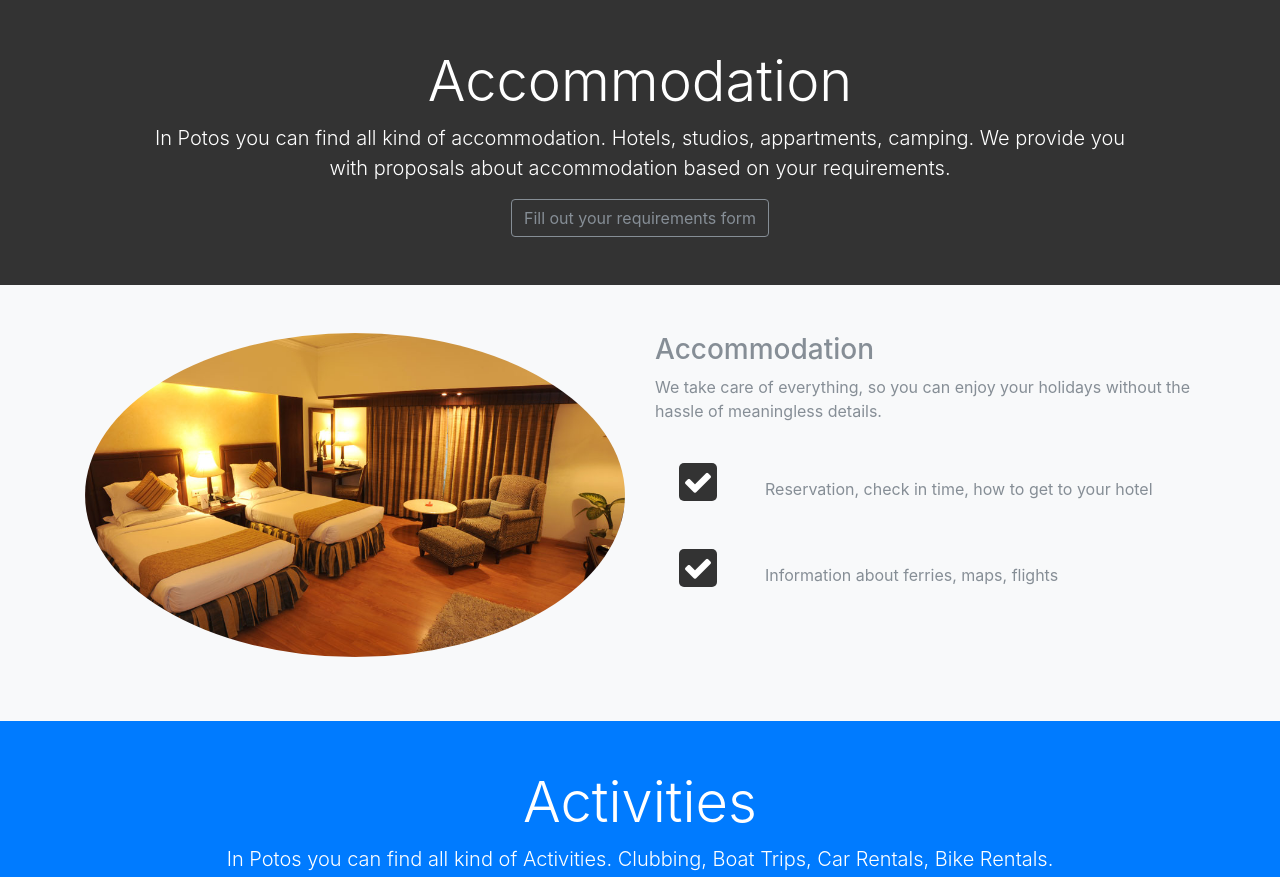
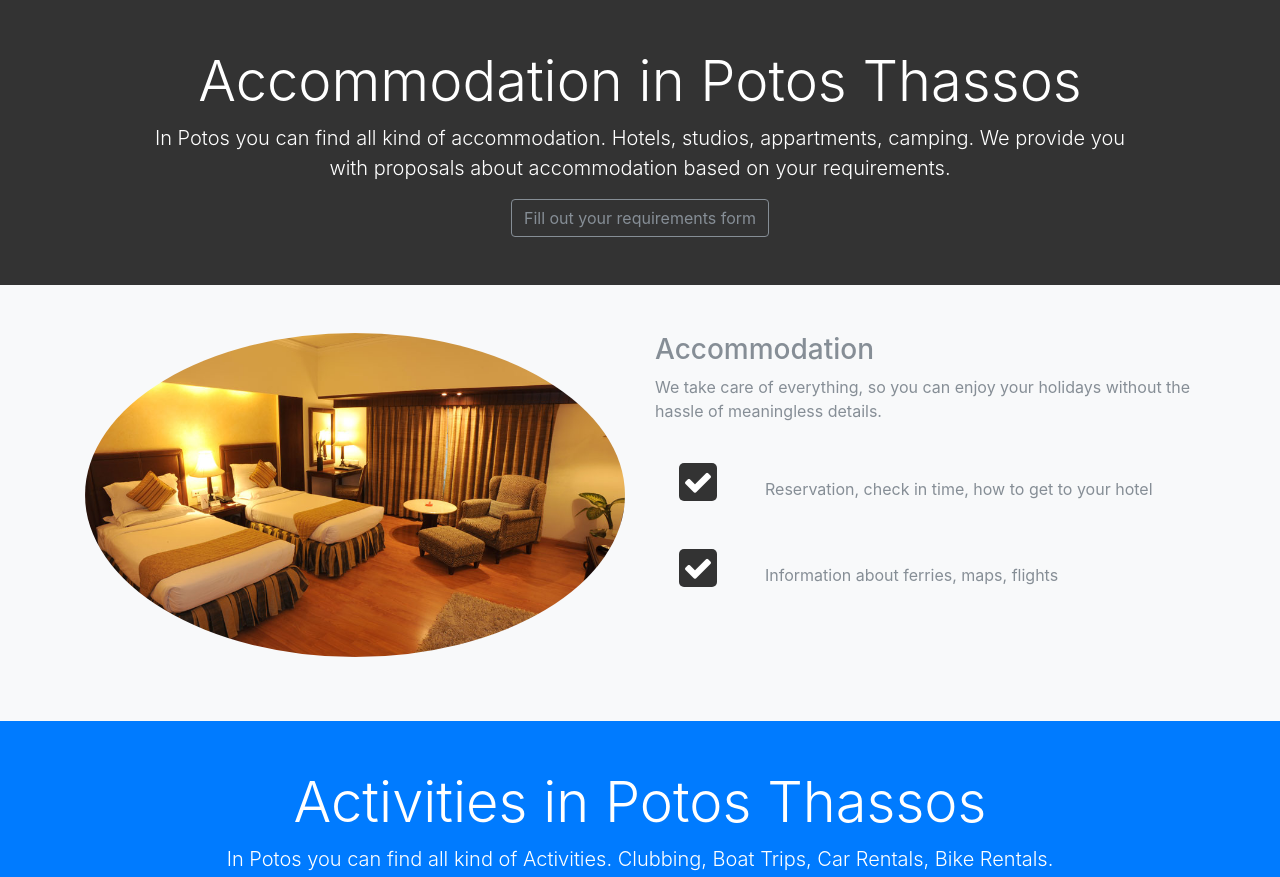
Before and after one commit to grkouk/Potos.Tours, a website: page src/index.html in a window 1280 px wide. Shown: the part 700-1577 px from the top of the page. Drawn offline with Linux system fonts and the light colour scheme; some packages are replaced by stand-ins of ours.

Commit message:
Μικρές διορθώσεις

```diff
--- a/src/index.html
+++ b/src/index.html
@@ -173,7 +173,7 @@
             <div class="row">
                 <div class="col text-center">
                     <div class="p-5">
-                        <h1 class="display-4">Accommodation</h1>
+                        <h1 class="display-4">Accommodation in Potos Thassos</h1>
                         <p class="lead">In Potos you can find all kind of accommodation. Hotels, studios, appartments, camping. We provide
                             you with proposals about accommodation based on your requirements.
 
@@ -223,7 +223,7 @@
             <div class="row">
                 <div class="col text-center">
                     <div class="p-5">
-                        <h1 class="display-4">Activities</h1>
+                        <h1 class="display-4">Activities in Potos Thassos</h1>
                         <p class="lead">In Potos you can find all kind of Activities. Clubbing, Boat Trips, Car Rentals, Bike Rentals.</p>
                         <a href="#" class="btn btn-outline-light">Fill out your requirements form</a>
                     </div>
@@ -294,7 +294,7 @@
         <div class="row">
             <div id="accommodationDetails" class="col-md-4">
                 <h3>Contact </h3>
-                <p>We take care of everything, so you can enjoy your holidays without the hassle of meaningless details.
+                <p>
                 </p>
                 <address>
                     Potos, Thassos<br />
```
Also changed, not shown: src/index.el-GR.html (+3 -3 lines).
